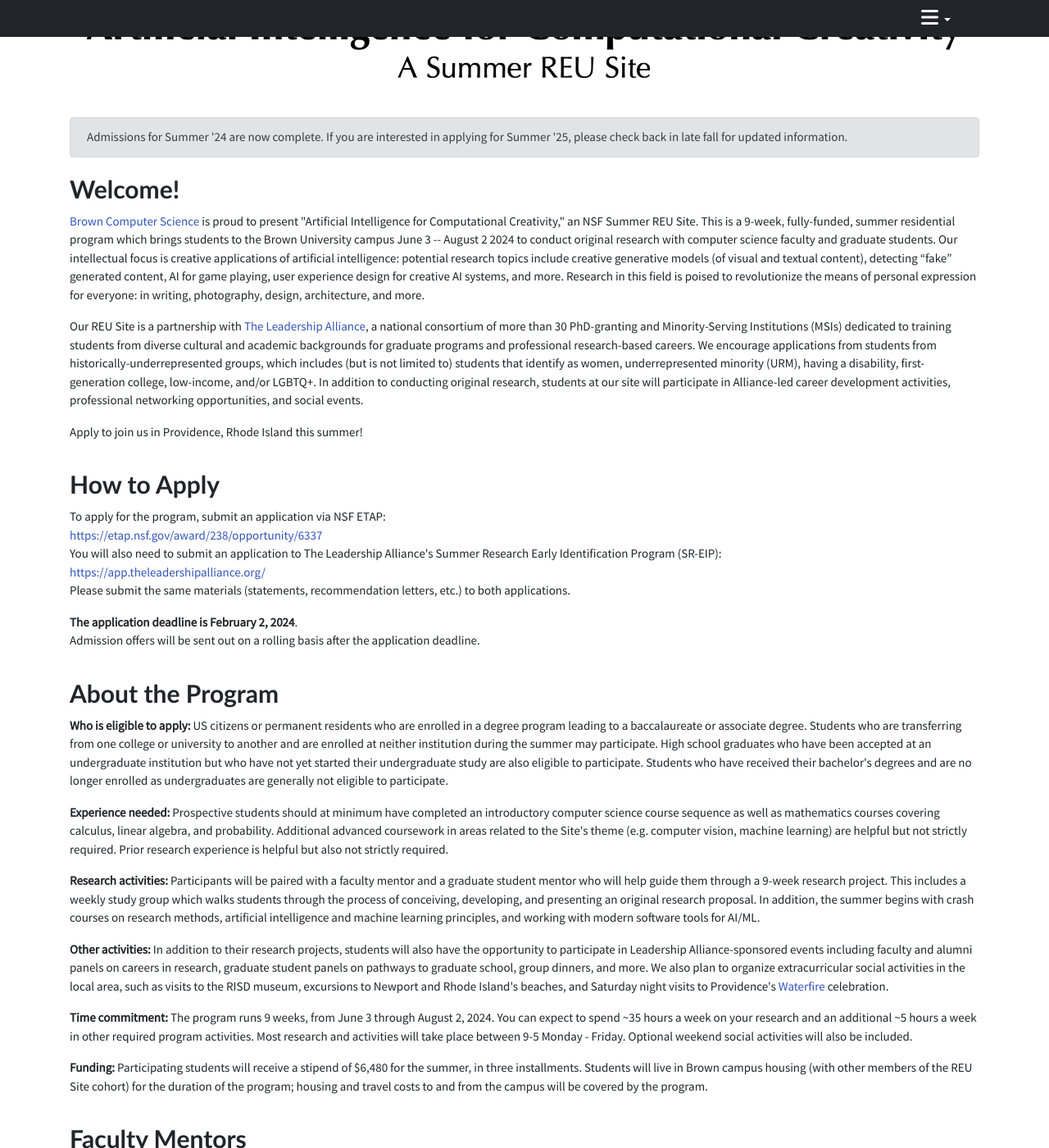
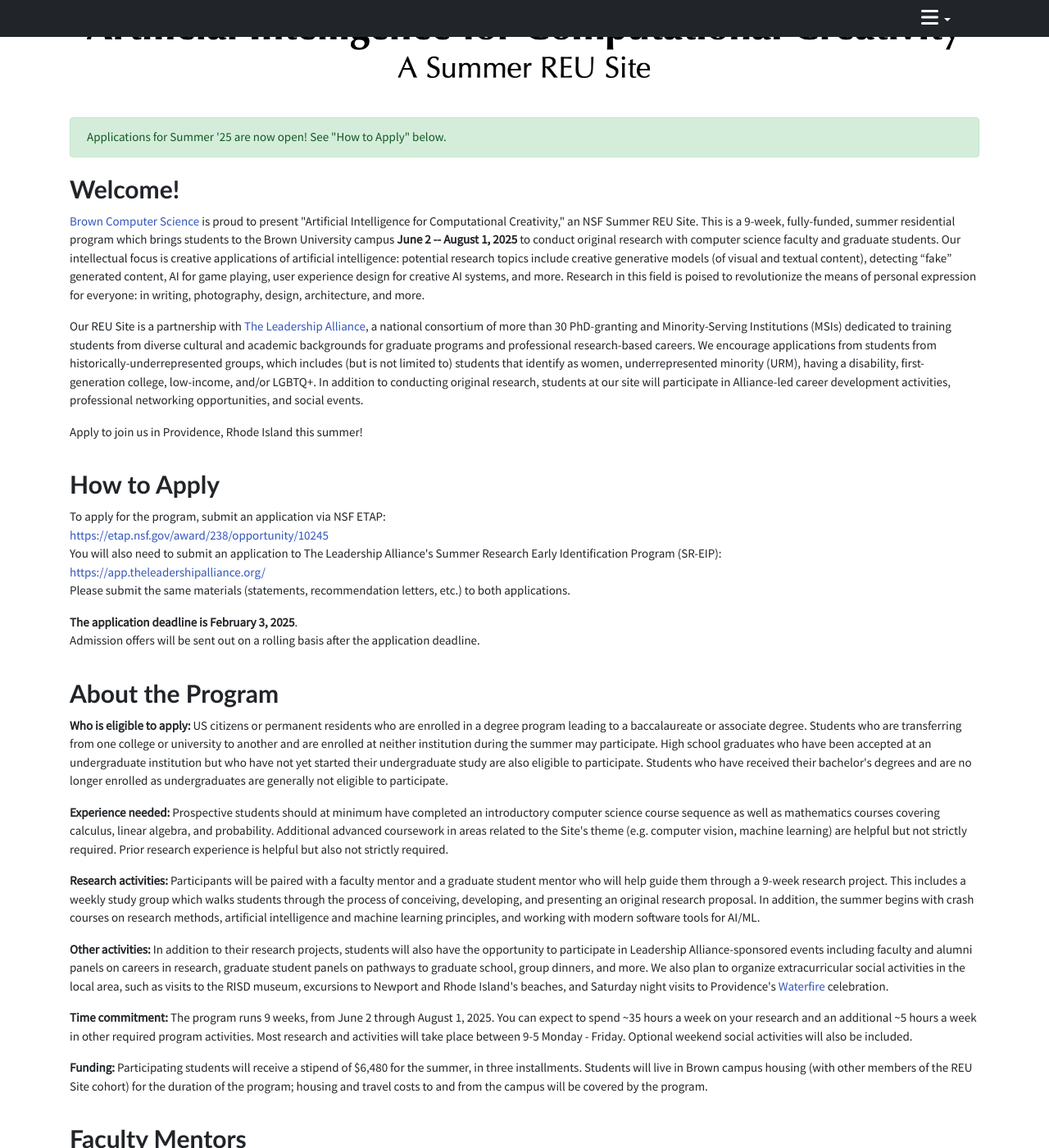
Before and after one commit to dritchie/reu-site-webpage, a Jekyll site: the page built from index.html, in a window 1280 px wide and 1400 px high, scrolled down 223 px. Shown: the whole window at 82% size. Built offline with Jekyll 4.4.1, drawn with Linux system fonts in a browser that asks for light colours; nearby versions of some CDN libraries; some of the changed text lies outside the part shown.

Commit message:
Open applications for summer '25.

```diff
--- a/index.html
+++ b/index.html
@@ -18,7 +18,7 @@
                             <a class="dropdown-item" href="#apply">How to Apply</a>
                             <a class="dropdown-item" href="#about">About the Program</a>
                             <a class="dropdown-item" href="#faculty">Faculty Mentors</a>
-                            <a class="dropdown-item" href="#research">Recent Research Projects</a>
+                            <!-- <a class="dropdown-item" href="#research">Recent Research Projects</a> -->
                             <!-- <a class="dropdown-item" href="#schedule">Tentative Program Schedule</a> -->
                             <a class="dropdown-item" href="#criteria">Review Criteria</a>
                             <!-- <a class="dropdown-item" href="#faq">FAQ</a> -->
@@ -40,15 +40,15 @@
     <img id='banner-img' src='img/banner.png'></img>
 </div>
 
-<!-- <div class="alert alert-success" role="alert">
-    Applications for Summer '24 are now open! See "How to Apply" below.
-</div> -->
+<div class="alert alert-success" role="alert">
+    Applications for Summer '25 are now open! See "How to Apply" below.
+</div>
 <!-- <div class="alert alert-danger" role="alert">
     Applications for Summer '24 closed on Februrary 2nd. Review of applications is currently ongoing.
 </div> -->
-<div class="alert alert-secondary" role="alert">
+<!-- <div class="alert alert-secondary" role="alert">
     Admissions for Summer '24 are now complete. If you are interested in applying for Summer '25, please check back in late fall for updated information.
-</div>
+</div> -->
 
 <div id='welcome-section' class='mainitem'>
     <div class='anchor'>
@@ -57,7 +57,7 @@
     </div>
     <p>
         <a href="https://cs.brown.edu">Brown Computer Science</a> is proud to present "Artificial Intelligence for Computational Creativity," an NSF Summer REU Site.
-        This is a 9-week, fully-funded, summer residential program which brings students to the Brown University campus June 3 -- August 2 2024 to conduct original research with computer science faculty and graduate students.
+        This is a 9-week, fully-funded, summer residential program which brings students to the Brown University campus <b>June 2 -- August 1, 2025</b> to conduct original research with computer science faculty and graduate students.
         Our intellectual focus is creative applications of artificial intelligence: potential research topics include creative generative models (of visual and textual content), detecting “fake” generated content, AI for game playing, user experience design for creative AI systems, and more. Research in this field is poised to revolutionize the means of personal expression for everyone: in writing, photography, design, architecture, and more.
     </p>
 
@@ -80,7 +80,7 @@
     <p>
         To apply for the program, submit an application via NSF ETAP:
         <br/>
-        <a href="https://etap.nsf.gov/award/238/opportunity/6337">https://etap.nsf.gov/award/238/opportunity/6337</a>
+        <a href="https://etap.nsf.gov/award/238/opportunity/10245">https://etap.nsf.gov/award/238/opportunity/10245</a>
         <br/>
         You will also need to submit an application to The Leadership Alliance's Summer Research Early Identification Program (SR-EIP):
         <br/>
@@ -89,7 +89,7 @@
         Please submit the same materials (statements, recommendation letters, etc.) to both applications.
     </p>
     <p>
-        <strong>The application deadline is February 2, 2024</strong>.
+        <strong>The application deadline is February 3, 2025</strong>.
         <br/>
         Admission offers will be sent out on a rolling basis after the application deadline.
     </p>
@@ -118,7 +118,7 @@
         celebration.
     </p>
     <p>
-        <b>Time commitment:</b> The program runs 9 weeks, from June 3 through August 2, 2024. You can expect to spend ~35 hours a week on your research and an additional ~5 hours a week in other required program activities. Most research and activities will take place between 9-5 Monday - Friday. Optional weekend social activities will also be included.
+        <b>Time commitment:</b> The program runs 9 weeks, from June 2 through August 1, 2025. You can expect to spend ~35 hours a week on your research and an additional ~5 hours a week in other required program activities. Most research and activities will take place between 9-5 Monday - Friday. Optional weekend social activities will also be included.
     </p>
     <p>
         <b>Funding:</b> Participating students will receive a stipend of $6,480 for the summer, in three installments. Students will live in Brown campus housing (with other members of the REU Site cohort) for the duration of the program; housing and travel costs to and from the campus will be covered by the program.
@@ -152,7 +152,7 @@
     </div>
 </div>
 
-<div id='research-section' class='mainitem'>
+<!-- <div id='research-section' class='mainitem'>
     <div class='anchor'>
         <a name='research'> </a>
         <div class='mainheader'>Recent Research Projects</div>
@@ -222,7 +222,7 @@
         </div>
     </div>
 
-</div>
+</div> -->
 
 <!-- <div id='schedule-section' class='mainitem'>
     <div class='anchor'>
```
Also changed, not shown: _data/faculty.json (+15 -9 lines), img/faculty/randall.jpg (added), img/faculty/rita.jpg (added).
